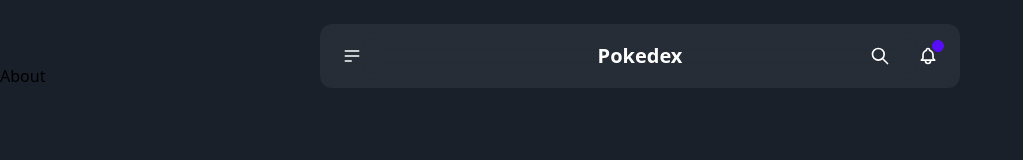
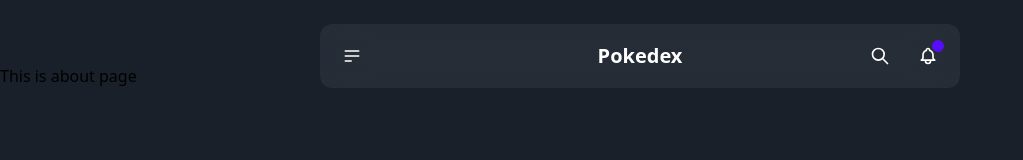
Before and after one commit to masrayfa/pokedex-next, a Next.js app: page /about in a window 1280 px wide. Shown: the top 160 px of the page, without its empty margins (0-1023 px from the left). Built offline with nearby package versions, Linux system fonts and the light colour scheme.

Commit message:
add: about page

```diff
--- a/pages/about.tsx
+++ b/pages/about.tsx
@@ -1,12 +1,12 @@
-import React from 'react'
-import Layout from '../components/Layout'
+import React from 'react';
+import Layout from '../components/Layout';
 
 const about = () => {
   return (
     <div>
-      <Layout>About</Layout>
+      <Layout>This is about page</Layout>
     </div>
-  )
-}
+  );
+};
 
-export default about
+export default about;
```
Also changed, not shown: 1 other file (tests, documents, lock files or other folders).
